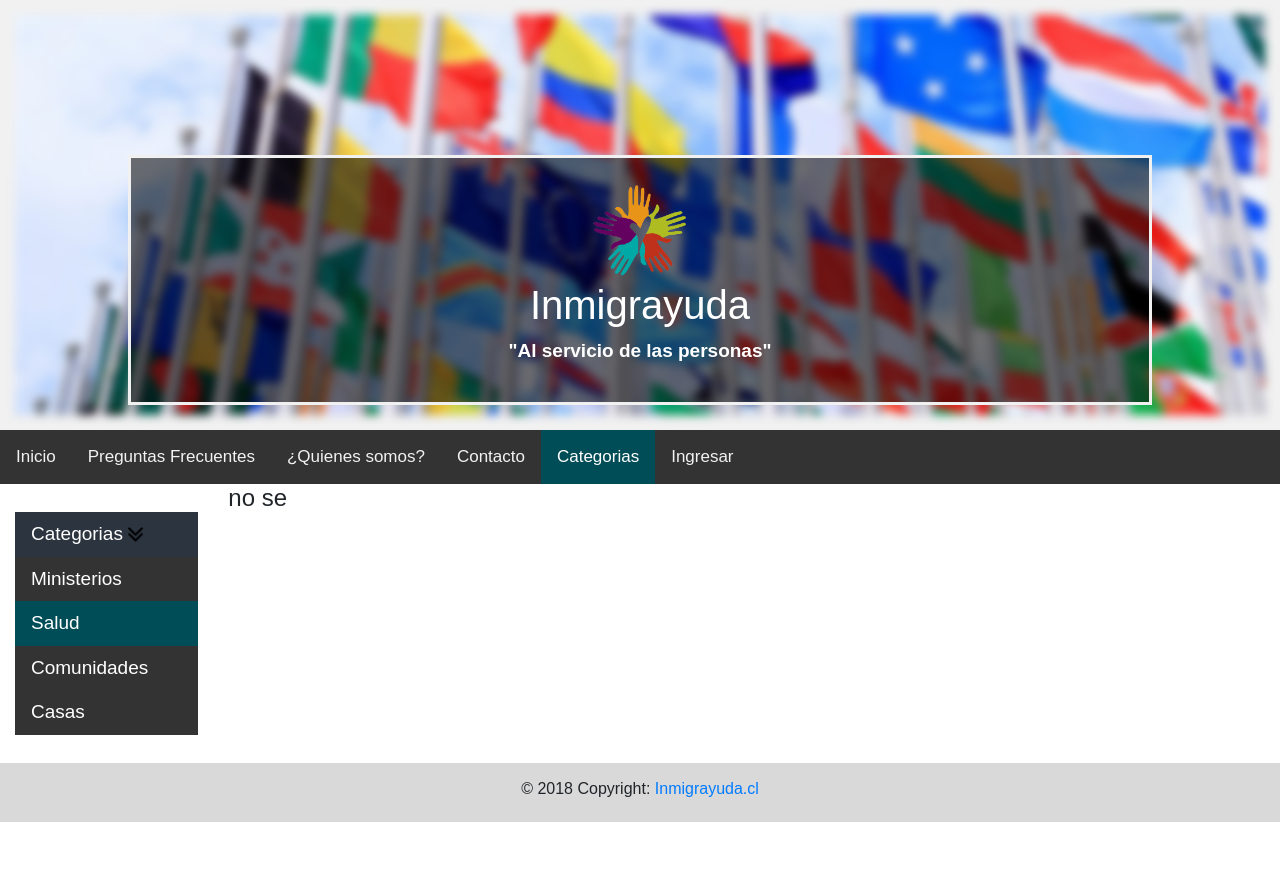
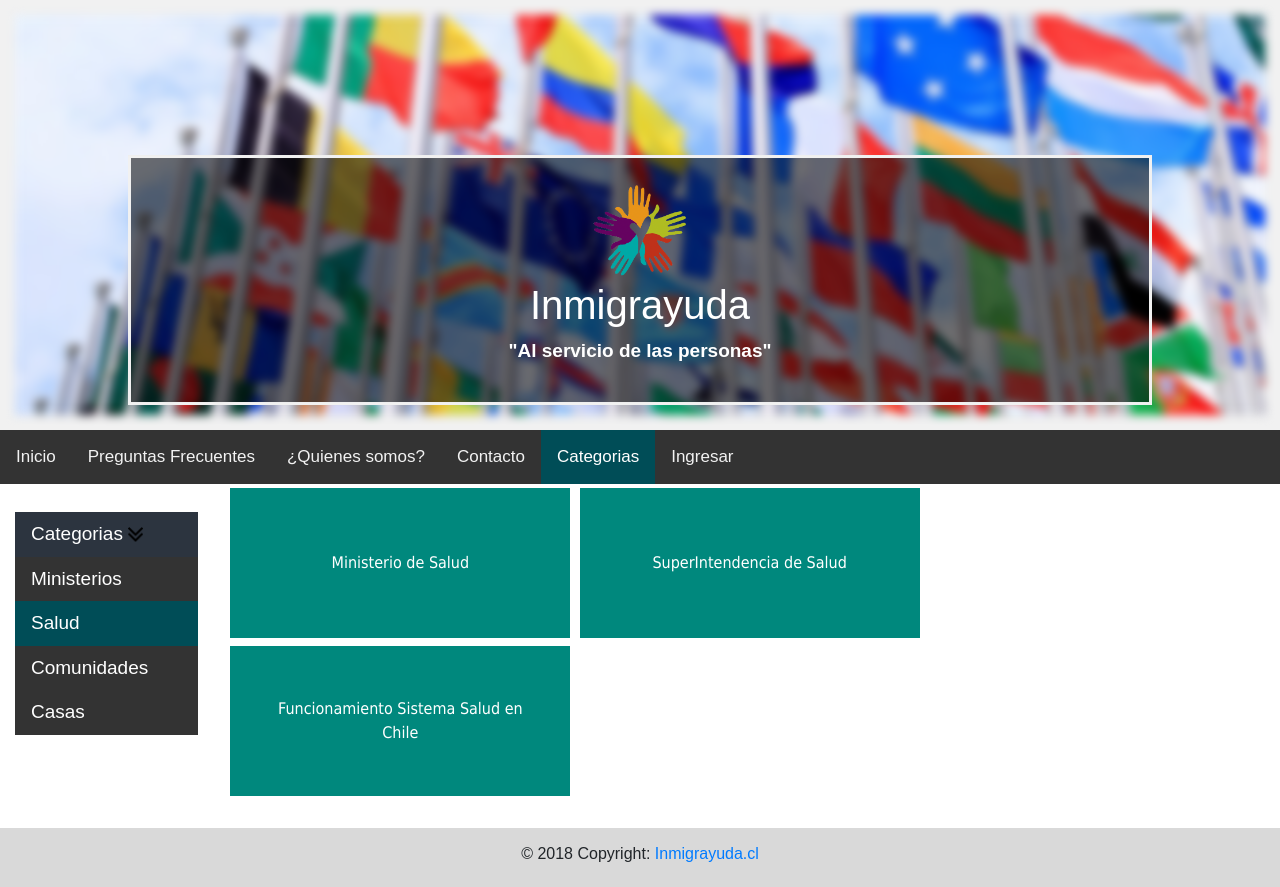
Before and after one commit to Engelret/it-fair-entrega, a Django app: page /categorias/ in a window 1280 px wide, after a click on "Salud". Before the commit the page ends 822 px from the top, so only its background shows below. Run offline with Django 3.2, Linux system fonts and the light colour scheme; some libraries are stand-ins or nearby versions.

Commit message:
Se agregaron elementos a categoria Salud

```diff
--- a/inmigrayuda/templates/categorias.html
+++ b/inmigrayuda/templates/categorias.html
@@ -70,8 +70,6 @@
                 <div class="tab-content" id="v-pills-tabContent">
                     <div class="tab-pane fade show active" id="v-pills-home" role="tabpanel" aria-labelledby="v-pills-home-tab">
                         <br>
-
-
                         <div class="container-fluid">
                                 <h4>Ministerios</h4>
                                 <a href="https://www.interior.gob.cl/" target="_blank">
@@ -165,14 +163,22 @@
 
 
                     </div>
-                    <div class="tab-pane fade" id="v-pills-profile" role="tabpanel" aria-labelledby="v-pills-profile-tab">
-                        <h4>no se</h4>
+                    <div class="tab-pane fade" id="v-pills-profile" role="tabpanel" aria-labelledby="v-pills-profile-tab" name="CategoriaSalud">
+                        <a href="https://www.minsal.cl/" target="_blank">
+                            <button class="estilo dos">Ministerio de Salud </button>
+                        </a>
+                        <a href="http://www.supersalud.gob.cl/664/w3-propertyname-582.html" target="_blank">
+                            <button class="estilo dos">SuperIntendencia de Salud </button>
+                        </a>
+                        <a href="http://www.saludnoticias.cl/como-funciona-el-sistema-de-salud-en-chile/" target="_blank">
+                            <button class="estilo dos">Funcionamiento Sistema Salud en Chile </button>
+                        </a>
                     </div>
                     <div class="tab-pane fade" id="v-pills-messages" role="tabpanel" aria-labelledby="v-pills-messages-tab">
                         <h4>no se</h4>
                     </div>
                     <div class="tab-pane fade" id="v-pills-settings" role="tabpanel" aria-labelledby="v-pills-settings-tab">
-                        <h4>no se</h4>
+
                     </div>
                 </div>
             </div>
```
